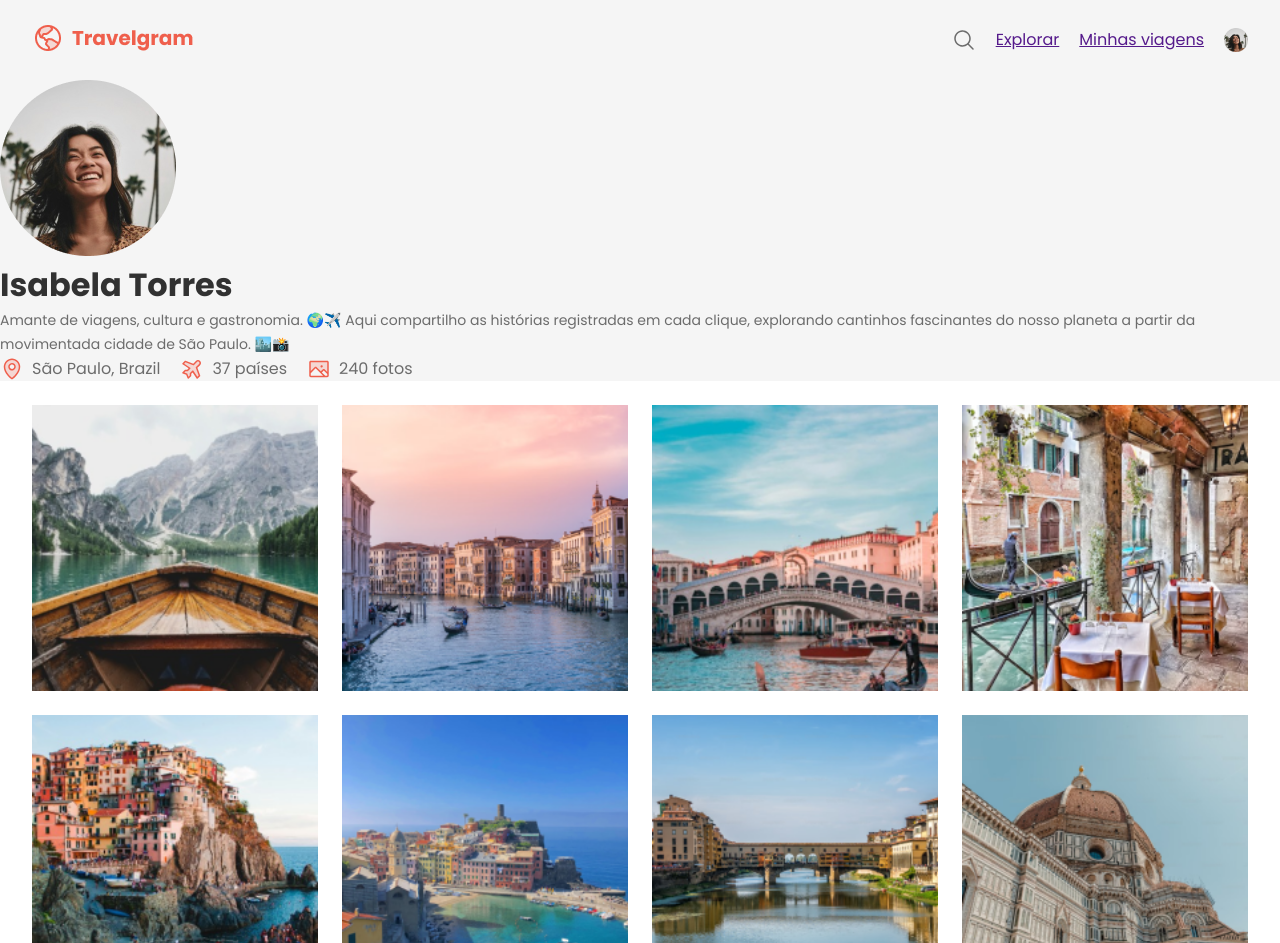
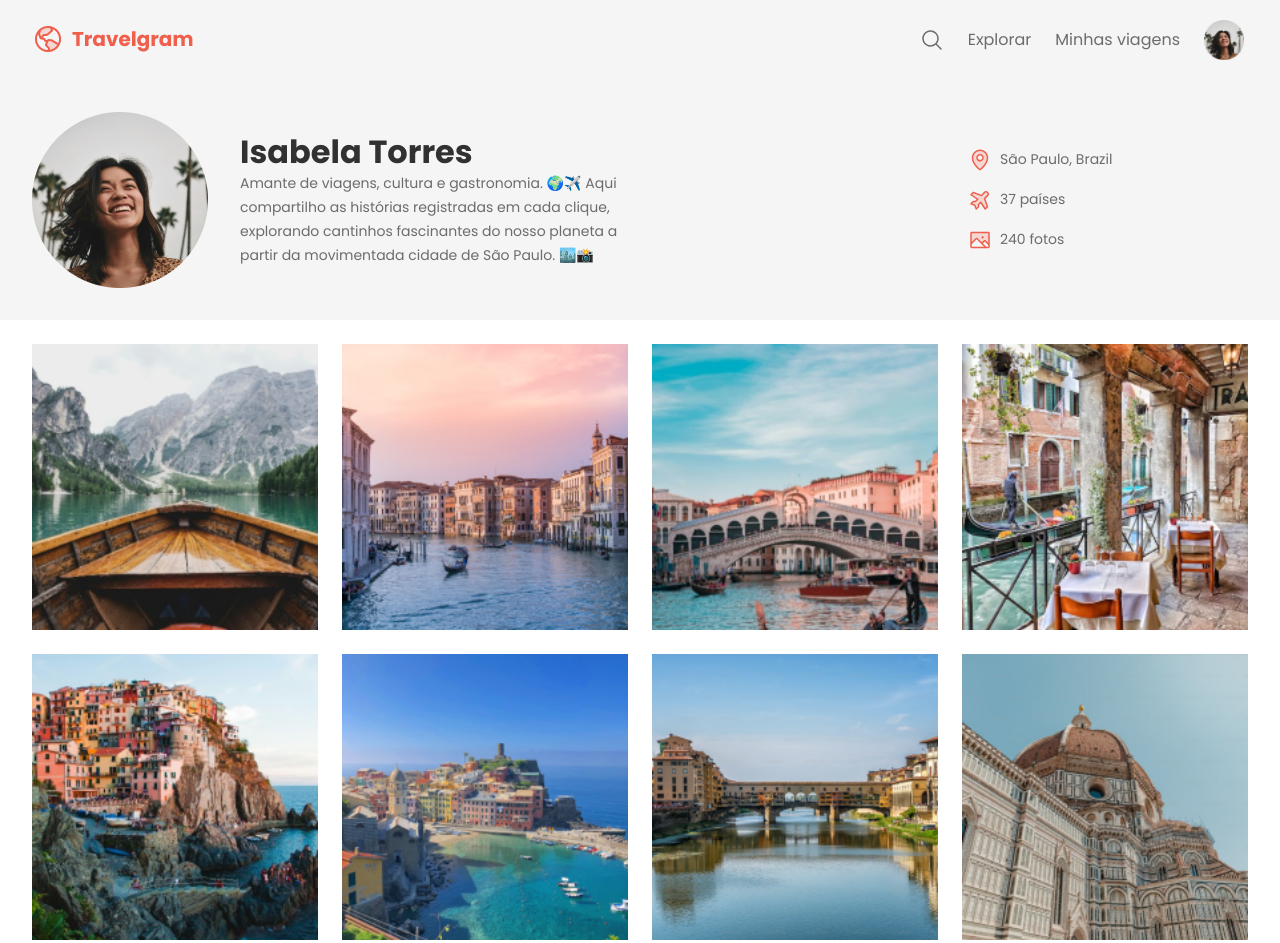
Before and after one commit to isaguili/travelgram, a plain HTML site: page index.html in a window 1280 px wide. Shown: the top 943 px of the page. Drawn offline with Linux system fonts and the light colour scheme.

Commit message:
restructuring styles

```diff
--- /dev/null
+++ b/styles/footer.css
@@ -0,0 +1,13 @@
+footer, footer div {
+  display: flex;
+}
+
+footer {
+  height: 7.2rem;
+  justify-content: space-between;
+  align-items: center;
+}
+
+footer div {
+  gap: 1.6rem;
+}
--- /dev/null
+++ b/styles/gallery.css
@@ -0,0 +1,18 @@
+main {
+  width: 100%;
+  background-color: var(--background-color);
+}
+
+#gallery {
+  max-width: 128rem;
+
+  display: flex;
+  flex-wrap: wrap;
+
+  padding-block: 2.4rem;
+  gap: 2.4rem;
+}
+
+#gallery img {
+  flex: 1 0 24rem;
+}
--- a/styles/global.css
+++ b/styles/global.css
@@ -8,8 +8,14 @@
 
 :root {
   font-size: 62.5%;
-  font-family: 'Poppins';
-  color: var(--text-color-secondary);
+
+  --font-family: "Poppins", sans-serif;
+
+  --text-logo: bold 2rem/160% var(--font-family);
+  --text-lg: bold 3.2rem/125% var(--font-family);
+  --text: 1.6rem/150% var(--font-family);
+  --text-md: 1.4rem/170% var(--font-family);
+  --text-sm: 1.2rem/170% var(--font-family);
 
   --brand-color:hsl(7, 84%, 62%);
   --background-color:hsl(0, 0%, 100%);
@@ -22,4 +28,16 @@
 
 body {
   background-color: var(--surface-color);
+  color: var(--text-color-secondary);
 }
+
+.container {
+  margin: auto;
+  padding-inline: 3.2rem;
+  max-width: 128rem;
+}
+
+a {
+  text-decoration: none;
+  color: inherit;
+}
--- /dev/null
+++ b/styles/header.css
@@ -0,0 +1,30 @@
+header {
+
+}
+
+header {
+  display: flex;
+  height: 8rem;
+  justify-content: space-between;
+  align-items: center;
+}
+
+ul {
+  display: flex;
+  align-items: center;
+
+  padding: .8rem .4rem;
+  gap: 2.4rem;
+
+  list-style: none;
+  font: var(--text);
+}
+
+ul > a:nth-child(4) img {
+  width: 4rem;
+}
+
+li:hover {
+  color: var(--brand-color);
+  text-decoration: underline;
+}
--- a/styles/index.css
+++ b/styles/index.css
@@ -1,102 +1,5 @@
 @import url(/styles/global.css);
-
-/*HEADER*/
-header {
-  height: 8rem;
-  display: flex;
-  justify-content: space-between;
-  align-items: center;
-
-  padding: 2.4rem 3.2rem;
-}
-
-#logo {
-  display: flex;
-  align-items: center;
-  gap: .8rem;
-
-  font-size: 2rem;
-  font-weight: bold;
-  color: var(--brand-color);
-}
-
-ul {
-  display: flex;
-  list-style: none;
-  align-items: center;
-  gap: 2rem;
-
-  font-size: 1.6rem;
-  line-height: 150%;
-}
-
-li img {
-  width: 2.4rem;
-}
-
-ul > li:nth-child(4) img {
-  width: 4rem;
-}
-
-/*PROFILE*/
-
-#info, .profile, .bio {
-  display: flex;
-}
-
-#info {
-  justify-content: space-between;
-  align-items: center;
-  padding: 3.2rem;
-}
-
-.profile {
-  align-items: center;
-  gap: 3.2rem;
-}
-
-.bio, #info ul {
-  flex-direction: column;
-}
-
-.bio {
-  width: 38rem;
-}
-
-h1 {
-  font-size: 3.2rem;
-  line-height: 150%;
-  color: var(--text-color-primary);
-}
-
-p, #info ul {
-  font-size: 1.4rem;
-  line-height: 170%;
-}
-
-#info ul {
-  width: 28rem;
-  gap: 1.6rem;
-  align-items: start;
-}
-
-li {
-  display: flex;
-  align-items: center;
-  gap: .8rem;
-}
-
-/*GALLERY*/
-#gallery {
-  display: flex;
-  flex-wrap: wrap;
-
-  padding: 2.4rem 3.2rem;
-  gap: 2.4rem;
-
-  background-color: var(--background-color);
-}
-
-#gallery img {
-  flex: 1 0 24rem;
-}
+@import url(/styles/header.css);
+@import url(/styles/profile-info.css);
+@import url(/styles/gallery.css);
+@import url(/styles/footer.css);
--- /dev/null
+++ b/styles/profile-info.css
@@ -0,0 +1,45 @@
+#profile-info, #presentation, #description, #data {
+  display: flex;
+}
+
+#profile-info {
+  justify-content: space-between;
+  align-items: center;
+
+  padding-block: 3.2rem;
+}
+
+#presentation {
+  align-items: center;
+  gap: 3.2rem;
+}
+
+#description, #data ul {
+  flex-direction: column;
+}
+
+#description {
+  max-width: 38rem;
+}
+
+h1 {
+  font: var(--text-lg);
+  color: var(--text-color-primary);
+}
+
+p, #data ul {
+  font: var(--text-md);
+}
+
+#data ul {
+  width: 28rem;
+  gap: 1.6rem;
+  padding: 0;
+  align-items: start;
+}
+
+li {
+  display: flex;
+  align-items: center;
+  gap: .8rem;
+}
```
